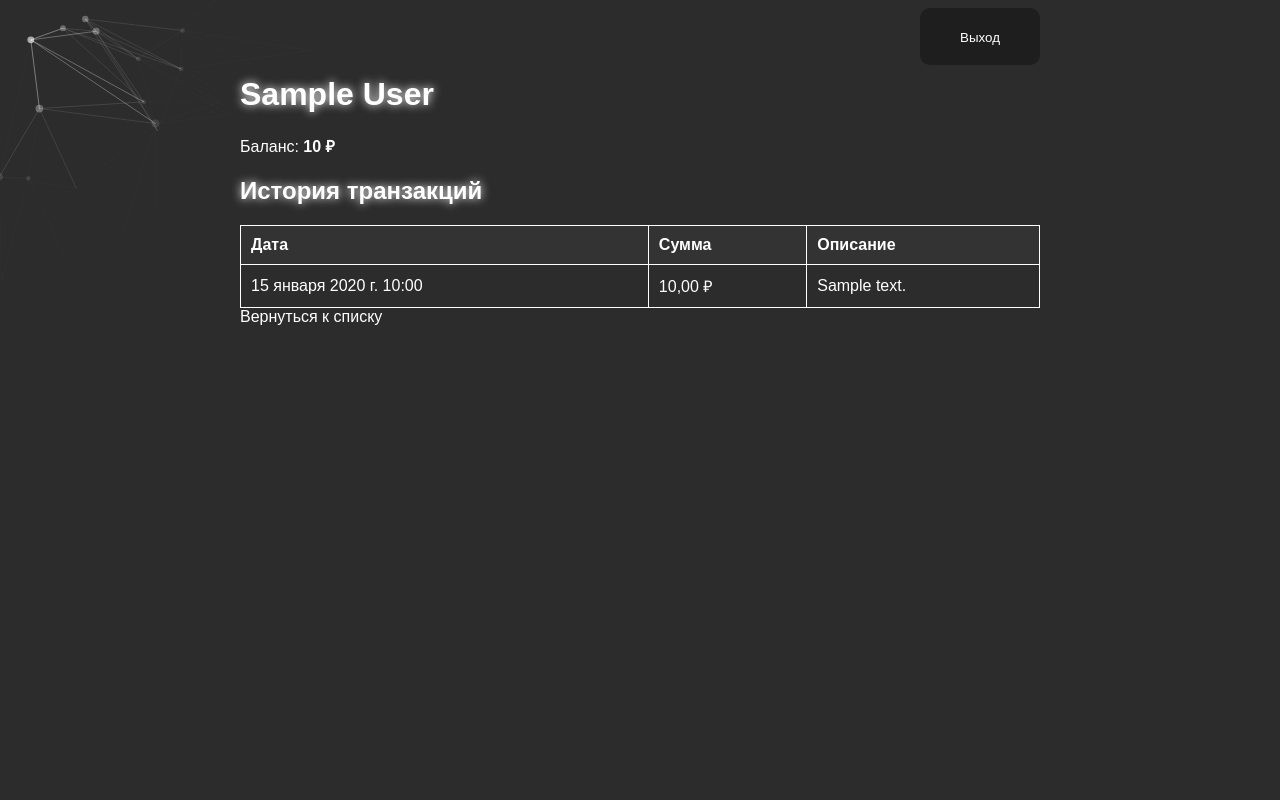
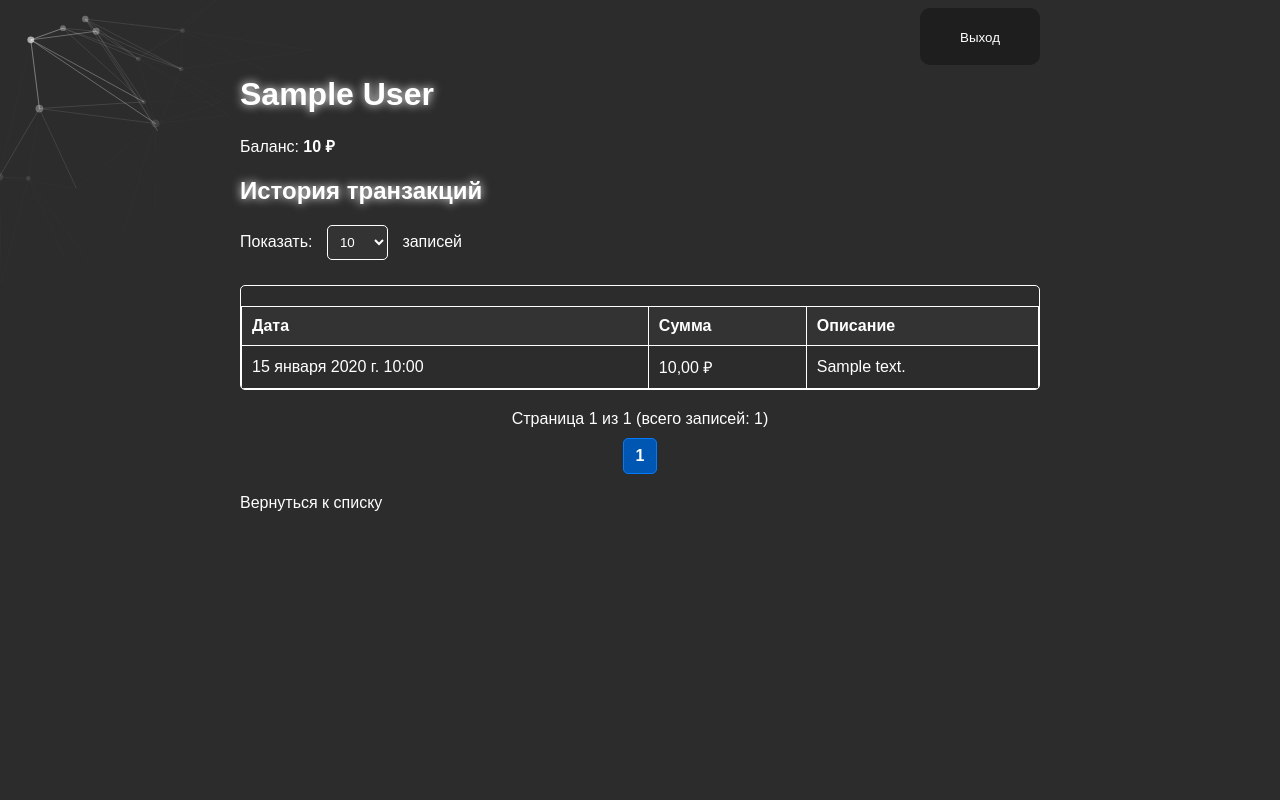
Before and after one commit to RayRaf/kipmoney, a Django app: page /employee/1/ in a window 1280 px wide. Run offline with Django 5.2, Linux system fonts and the light colour scheme; a user stored in the database is signed in; tables that the repository leaves empty hold one stand-in row (values such as "Sample post"); some libraries are stand-ins or nearby versions.

Commit message:
Добавлена пагинация для истории транзакций на странице деталей сотрудника

```diff
--- a/employees/templates/employees/base.html
+++ b/employees/templates/employees/base.html
@@ -10,7 +10,6 @@
             font-family: Arial, sans-serif;
             margin: 0;
             padding: 0;
-            overflow: hidden;
         }
         #large-header {
             position: fixed;
@@ -100,6 +99,63 @@
         nav {
             text-align: right;
             margin-bottom: 20px;
+        }
+        .table-container {
+            max-height: 600px;
+            overflow-y: auto;
+            margin-bottom: 20px;
+            border: 1px solid #ffffff;
+            border-radius: 5px;
+        }
+        .table-container::-webkit-scrollbar {
+            width: 10px;
+        }
+        .table-container::-webkit-scrollbar-track {
+            background: #1e1e1e;
+        }
+        .table-container::-webkit-scrollbar-thumb {
+            background: #007bff;
+            border-radius: 5px;
+        }
+        .table-container::-webkit-scrollbar-thumb:hover {
+            background: #0056b3;
+        }
+        .pagination {
+            margin: 20px 0;
+            text-align: center;
+        }
+        .page-info {
+            display: block;
+            margin-bottom: 10px;
+            color: #ffffff;
+        }
+        .pagination-controls {
+            display: flex;
+            justify-content: center;
+            align-items: center;
+            flex-wrap: wrap;
+            gap: 5px;
+        }
+        .page-link {
+            padding: 8px 12px;
+            background: #007bff;
+            color: #ffffff;
+            border: 1px solid #007bff;
+            border-radius: 5px;
+            text-decoration: none;
+            transition: all 0.3s ease;
+        }
+        .page-link:hover {
+            background: #0056b3;
+            box-shadow: 0 0 10px #007bff;
+        }
+        .page-current {
+            padding: 8px 12px;
+            background: #0056b3;
+            color: #ffffff;
+            border: 1px solid #007bff;
+            border-radius: 5px;
+            font-weight: bold;
         }
     </style>
     <script src="https://cdnjs.cloudflare.com/ajax/libs/gsap/3.12.2/gsap.min.js"></script>
--- a/employees/templates/employees/employee_detail.html
+++ b/employees/templates/employees/employee_detail.html
@@ -6,19 +6,70 @@
 <h1>{{ employee.name }}</h1>
 <p>Баланс: <span class="balance">{{ employee.get_balance }} ₽</span></p>
 <h2>История транзакций</h2>
+
+<div style="margin-bottom: 15px;">
+    <label for="per_page_select" style="display: inline; margin-right: 10px;">Показать:</label>
+    <select id="per_page_select" onchange="changePerPage(this.value)" style="width: auto; display: inline-block;">
+        <option value="10" {% if per_page == 10 %}selected{% endif %}>10</option>
+        <option value="50" {% if per_page == 50 %}selected{% endif %}>50</option>
+        <option value="100" {% if per_page == 100 %}selected{% endif %}>100</option>
+    </select>
+    <span style="margin-left: 10px;">записей</span>
+</div>
+
+<div class="table-container">
     <table>
         <tr>
             <th>Дата</th>
             <th>Сумма</th>
             <th>Описание</th>
         </tr>
-    {% for transaction in transactions %}
+        {% for transaction in page_obj %}
         <tr>
             <td>{{ transaction.date_time }}</td>
             <td>{{ transaction.amount }} ₽</td>
             <td>{{ transaction.description }}</td>
         </tr>
+        {% empty %}
+        <tr>
+            <td colspan="3" style="text-align: center;">Нет транзакций</td>
+        </tr>
         {% endfor %}
     </table>
+</div>
+
+<div class="pagination">
+    <span class="page-info">
+        Страница {{ page_obj.number }} из {{ page_obj.paginator.num_pages }}
+        (всего записей: {{ page_obj.paginator.count }})
+    </span>
+
+    <div class="pagination-controls">
+        {% if page_obj.has_previous %}
+            <a href="?page=1&per_page={{ per_page }}" class="page-link">« Первая</a>
+            <a href="?page={{ page_obj.previous_page_number }}&per_page={{ per_page }}" class="page-link">‹ Назад</a>
+        {% endif %}
+
+        {% for num in page_obj.paginator.page_range %}
+            {% if page_obj.number == num %}
+                <span class="page-current">{{ num }}</span>
+            {% elif num > page_obj.number|add:'-3' and num < page_obj.number|add:'3' %}
+                <a href="?page={{ num }}&per_page={{ per_page }}" class="page-link">{{ num }}</a>
+            {% endif %}
+        {% endfor %}
+
+        {% if page_obj.has_next %}
+            <a href="?page={{ page_obj.next_page_number }}&per_page={{ per_page }}" class="page-link">Вперед ›</a>
+            <a href="?page={{ page_obj.paginator.num_pages }}&per_page={{ per_page }}" class="page-link">Последняя »</a>
+        {% endif %}
+    </div>
+</div>
+
 <a href="{% url 'employee_list' %}">Вернуться к списку</a>
+
+<script>
+function changePerPage(value) {
+    window.location.href = '?page=1&per_page=' + value;
+}
+</script>
 {% endblock %}
--- a/employees/views.py
+++ b/employees/views.py
@@ -1,5 +1,6 @@
 from django.shortcuts import render, get_object_or_404, redirect
 from django.contrib.auth.decorators import login_required
+from django.core.paginator import Paginator
 from .models import Employee
 from .forms import TransactionForm, EmployeeForm
 
@@ -16,7 +17,26 @@
 def employee_detail(request, pk):
     employee = get_object_or_404(Employee, pk=pk)
     transactions = employee.transactions.order_by('-date_time')
-    return render(request, 'employees/employee_detail.html', {'employee': employee, 'transactions': transactions})
+
+    # Получение количества записей на страницу из параметра запроса
+    per_page = request.GET.get('per_page', '10')
+    try:
+        per_page = int(per_page)
+        if per_page not in [10, 50, 100]:
+            per_page = 10
+    except ValueError:
+        per_page = 10
+
+    # Пагинация
+    paginator = Paginator(transactions, per_page)
+    page_number = request.GET.get('page', 1)
+    page_obj = paginator.get_page(page_number)
+
+    return render(request, 'employees/employee_detail.html', {
+        'employee': employee,
+        'page_obj': page_obj,
+        'per_page': per_page
+    })
 
 @login_required
 def create_transaction(request):
```
Lines whose indentation alone changed are shown as unchanged.
